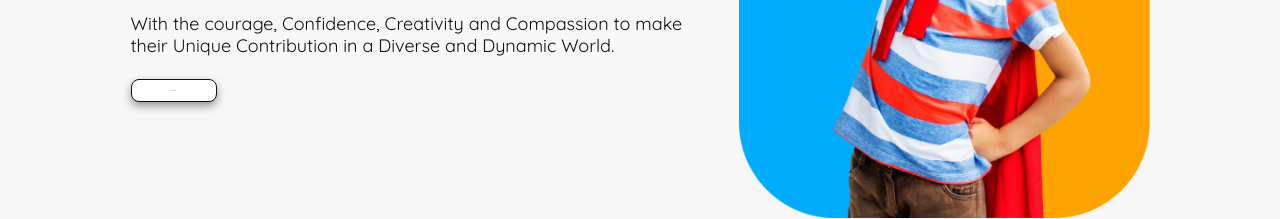
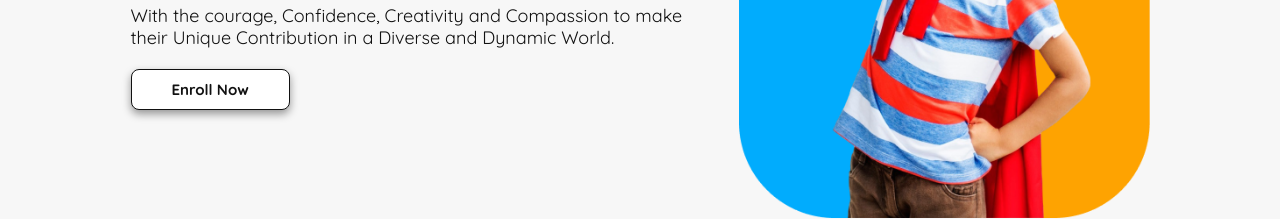
Before and after one commit to zayed-adnan-19/Kids_School, a plain HTML site: page index.html in a window 1280 px wide. In both pictures the pointer is over the button "Enroll Now". Shown: the part 429-648 px from the top of the page. Drawn offline with Linux system fonts and the light colour scheme.

Commit message:
edited hover

```diff
--- a/Style.css
+++ b/Style.css
@@ -59,7 +59,7 @@
 }
 
 .btn-secondary:hover {
-    font-size: 0.938px;
+    font-size: 0.938rem;
     font-weight: bold;
     background-color: rgb(255, 255, 255);
     color: rgb(17, 17, 17);
```
